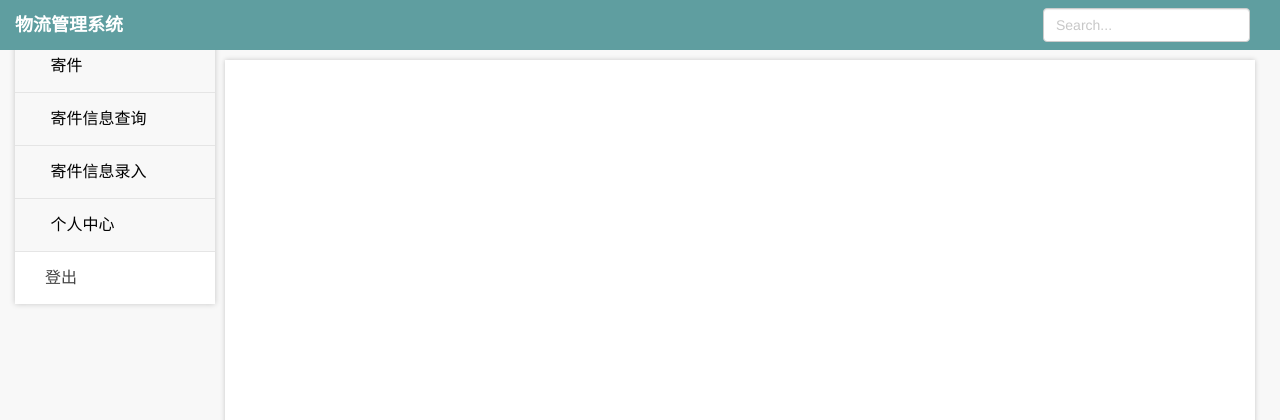
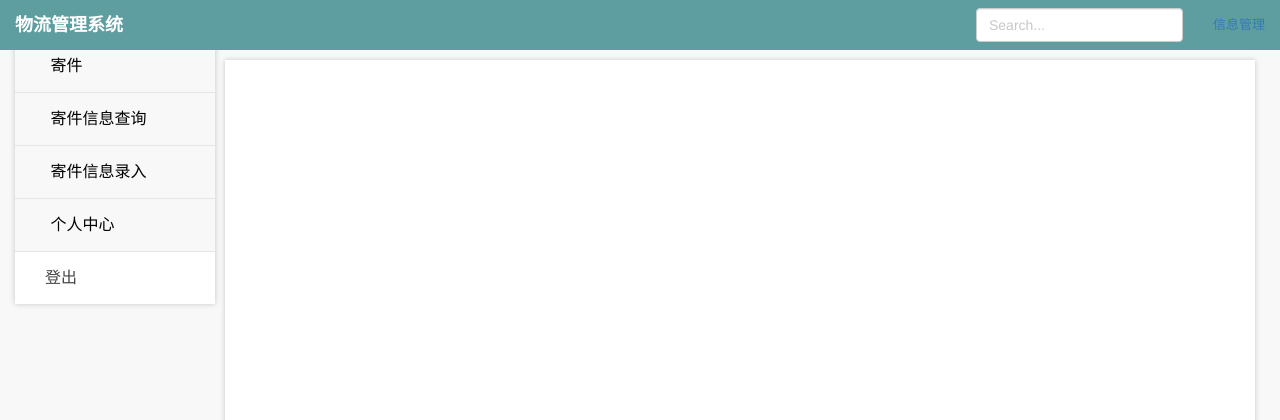
Before and after one commit to aelous/em, a Django app: page /index/ in a window 1280 px wide. Shown: the top 420 px of the page. Run offline with Django 3.2, Linux system fonts and the light colour scheme; some libraries are stand-ins or nearby versions.

Commit message:
add admin link

```diff
--- a/mysite/express_site/templates/base.html
+++ b/mysite/express_site/templates/base.html
@@ -52,7 +52,7 @@
         </div>
         <div id="navbar" class="navbar-collapse collapse">
             <ul class="nav navbar-nav navbar-right">
-{#                <li><a href="#">Dashboard</a></li>#}
+                <li><a href="/admin">信息管理</a></li>
 {#                <li><a href="#">Settings</a></li>#}
 {#                <li><a href="#">Profile</a></li>#}
 {#                <li><a href="#">Help</a></li>#}
```
